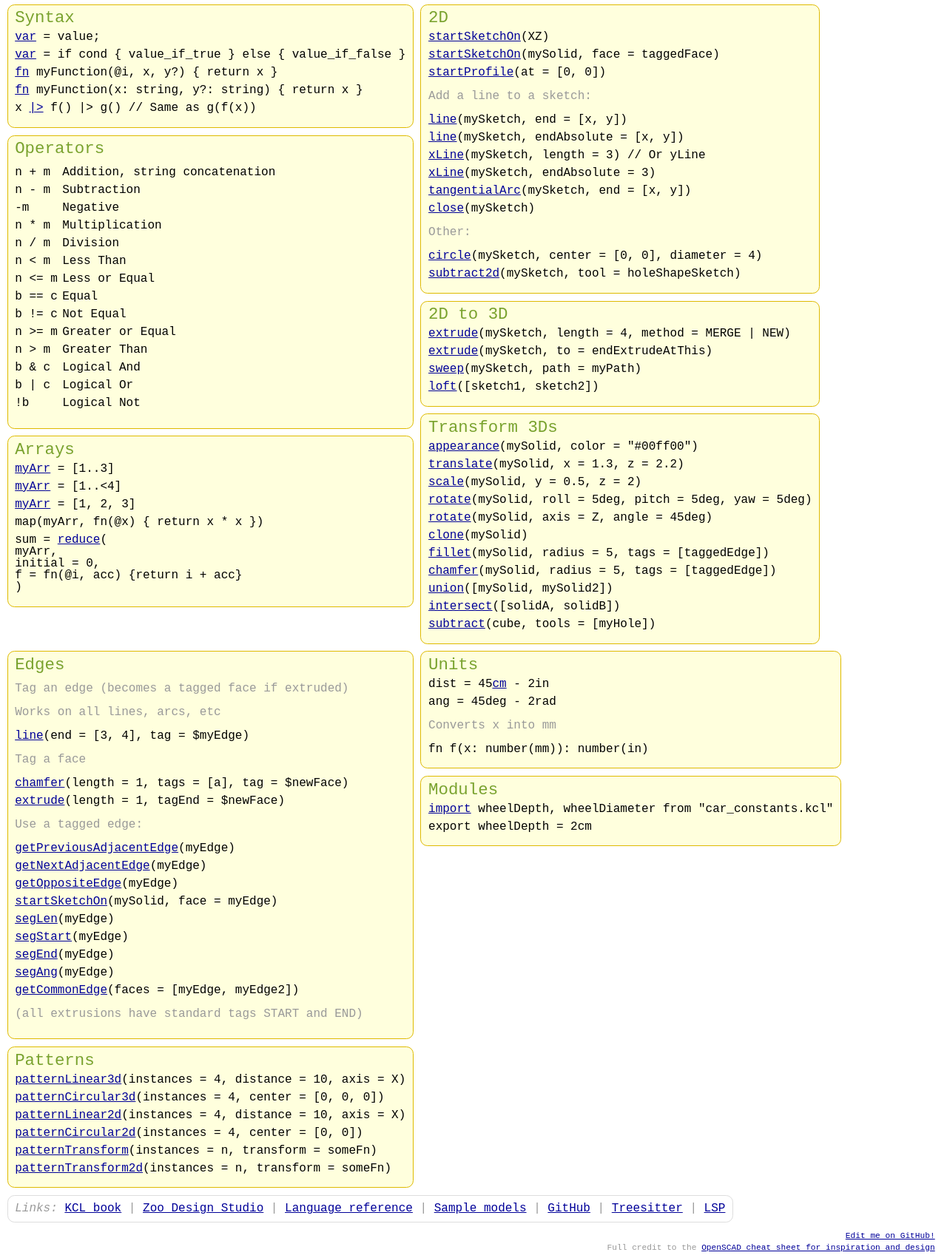
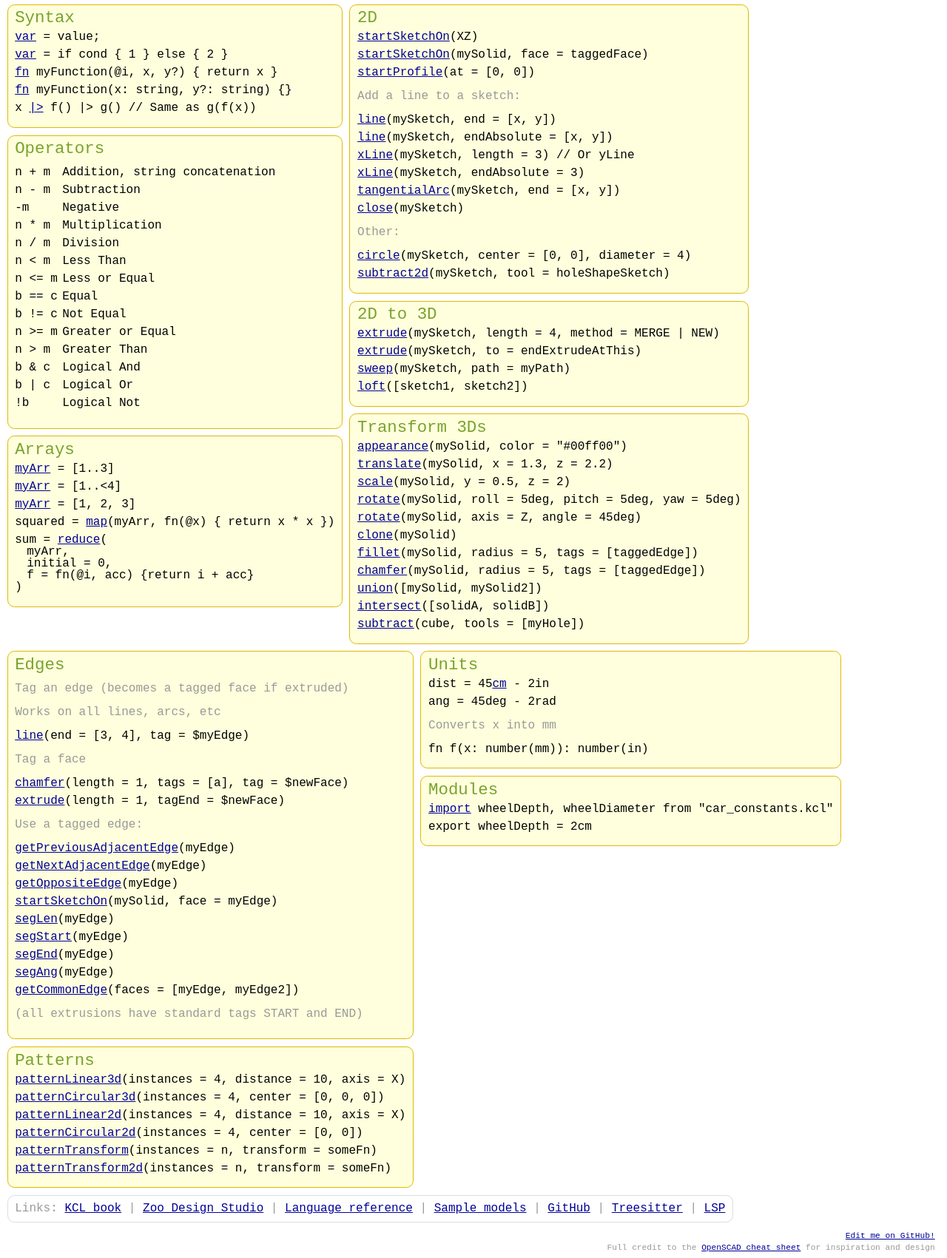
Before and after one commit to KittyCAD/kcl-cheatsheet, a plain HTML site: page index.html in a window 1280 px wide. Shown: the part 37-1738 px from the top of the page at 74% size. Drawn offline with Linux system fonts and the light colour scheme; a web font is replaced by a local one.

Commit message:
Tweak spacing

```diff
--- a/index.html
+++ b/index.html
@@ -22,9 +22,9 @@
       <article>
         <h2>Syntax</h2>
         <code><a href="https://zoo.dev/docs/kcl-book/variables.html">var</a> = value;</code>
-        <code><a href="">var</a> = if cond { value_if_true } else { value_if_false }</code>
+        <code><a href="">var</a> = if cond { 1 } else { 2 }</code>
         <code><a href="https://zoo.dev/docs/kcl-book/declaring_functions.html#function-declaration">fn</a> myFunction(@i, x, y?) { return x }</code>
-        <code><a href="https://zoo.dev/docs/kcl-lang/functions">fn</a> myFunction(x: string, y?: string) { return x }</code>
+        <code><a href="https://zoo.dev/docs/kcl-lang/functions">fn</a> myFunction(x: string, y?: string) {}</code>
         <code>x <a href="https://zoo.dev/docs/kcl-book/pipelines.html">|></a> f() |> g() // Same as g(f(x))</code>
       </article>
       <article>
@@ -51,8 +51,8 @@
         <code><a href="https://zoo.dev/docs/kcl-lang/arrays">myArr</a> = [1..3]</code>
         <code><a href="https://zoo.dev/docs/kcl-lang/arrays">myArr</a> = [1..<4]</code>
         <code><a href="https://zoo.dev/docs/kcl-lang/arrays">myArr</a> = [1, 2, 3]</code>
-        <code>map(myArr, fn(@x) { return x * x })</code>
-        <code>sum = <a href="https://zoo.dev/docs/kcl-std/functions/std-array-reduce">reduce</a>(<br>myArr,<br>initial = 0,<br>f = fn(@i, acc) {return i + acc}<br>) </code>
+        <code>squared = <a href="https://zoo.dev/docs/kcl-std/functions/std-array-map">map</a>(myArr, fn(@x) { return x * x })</code>
+        <code>sum = <a href="https://zoo.dev/docs/kcl-std/functions/std-array-reduce">reduce</a>(<br>&#8194;&#8194;myArr,<br>&#8194;&#8194;initial = 0,<br>&#8194;&#8194;f = fn(@i, acc) {return i + acc}<br>) </code>
       </article>
     </section>
     <section>
@@ -144,7 +144,7 @@
 
     <section>
       <article class="info">
-          <em>Links:</em>
+          Links:
           <a href="https://kcl-book.zoo.dev" target="_blank">KCL book</a>
           | <a href="https://zoo.dev/design-studio" target="_blank">Zoo Design Studio</a>
           | <a href="https://zoo.dev/docs/kcl-lang" target="_blank">Language reference</a>
@@ -158,7 +158,7 @@
 
   <footer>
     <a href="https://github.com/KittyCAD/kcl-cheatsheet/blob/main/index.html" target="_blank">Edit me on GitHub!</a><br>
-    Full credit to the <a href="https://openscad.org/cheatsheet/" target="_blank">OpenSCAD cheat sheet for inspiration and design</a>
+    Full credit to the <a href="https://openscad.org/cheatsheet/" target="_blank">OpenSCAD cheat sheet</a> for inspiration and design
   </footer>
 </body>
 </html>
```
